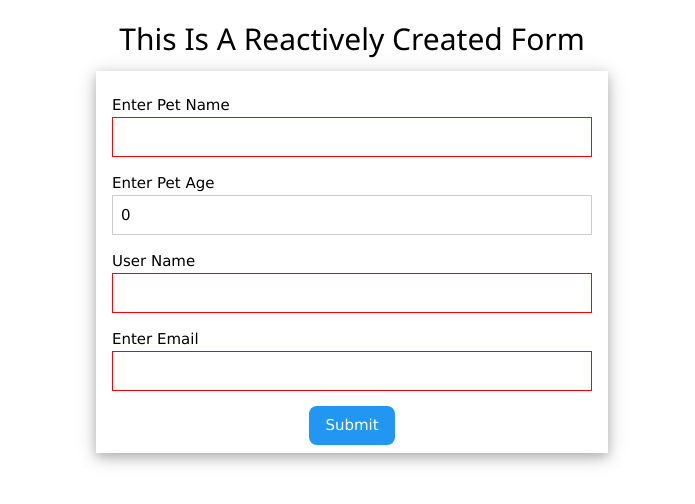
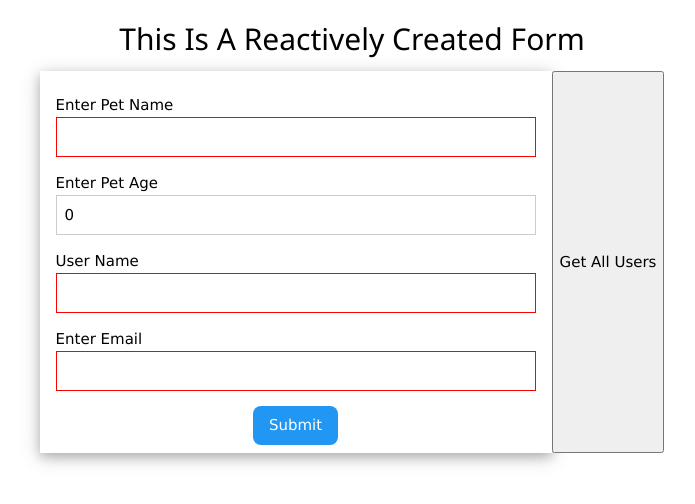
Before and after one commit to Daniel-Karanja/angular-enemy-of-syntax, an Angular app: page / in a window 1280 px wide. Shown: the top 504 px of the page, without its empty margins (288-983 px from the left). Built offline with nearby package versions, Linux system fonts and the light colour scheme.

Commit message:
Completed Http request

```diff
--- a/src/app/app.module.ts
+++ b/src/app/app.module.ts
@@ -2,6 +2,7 @@ import { NgModule } from '@angular/core';
 import { BrowserModule } from '@angular/platform-browser';
 import { FormsModule, ReactiveFormsModule } from '@angular/forms';
 import { Routes, RouterModule } from '@angular/router';
+import { HttpClientModule } from '@angular/common/http';
 
 import { AppComponent } from './app.component';
 import { MyCoolComponent } from './Intro-To-Angular/my-component/my-component';
@@ -122,6 +123,7 @@ const appRoutes: Routes = [
     FormsModule,
     ReactiveFormsModule,
     RouterModule.forRoot(appRoutes),
+    HttpClientModule,
   ],
   providers: [],
   bootstrap: [AppComponent],
--- a/src/app/intermediary/Forms/Reactive-Driven/reactive-form/reactive-form.component.html
+++ b/src/app/intermediary/Forms/Reactive-Driven/reactive-form/reactive-form.component.html
@@ -38,5 +38,6 @@
         </button>
       </div>
     </form>
+    <button (click)="getAllUsers()">Get All Users</button>
   </div>
 </div>
--- a/src/app/intermediary/Forms/Reactive-Driven/reactive-form/reactive-form.component.ts
+++ b/src/app/intermediary/Forms/Reactive-Driven/reactive-form/reactive-form.component.ts
@@ -1,5 +1,7 @@
 import { Component, OnInit } from '@angular/core';
 import { FormControl, FormGroup, Validators } from '@angular/forms';
+import { HttpClient, HttpHeaders } from '@angular/common/http';
+
 @Component({
   selector: 'app-reactive-form',
   templateUrl: './reactive-form.component.html',
@@ -8,7 +10,7 @@ import { FormControl, FormGroup, Validators } from '@angular/forms';
 export class ReactiveFormComponent implements OnInit {
   myForm!: FormGroup;
 
-  constructor() {}
+  constructor(private http: HttpClient) {}
 
   ngOnInit(): void {
     this.myForm = new FormGroup({
@@ -26,4 +28,22 @@ export class ReactiveFormComponent implements OnInit {
   onSubmit = () => {
     console.log(this.myForm);
   };
+
+  getAllUsers = () => {
+    this.http
+      .get('https://api.mazimobility.xyz/api/battery/fetch', {
+        headers: new HttpHeaders({
+          token:
+            'dsbfghfvcdfv eyJhbGciOiJIUzI1NiIsInR5cCI6IkpXVCJ9.eyJyb2xlIjoiYWRtaW4iLCJlbWFpbCI6Imtub3dhcnRodXJAZ21haWwuY29tIiwiaWF0IjoxNjUwMzQ5MzE0LCJleHAiOjE2NTAzNzgxMTR9.HTJWeKQ-TvydJWj3JKQg8wQH30ohJ5z2vDctUa9d-sQ',
+        }),
+      })
+      .subscribe(
+        (response) => {
+          console.log(response);
+        },
+        (error) => {
+          console.log(error);
+        }
+      );
+  };
 }
```
